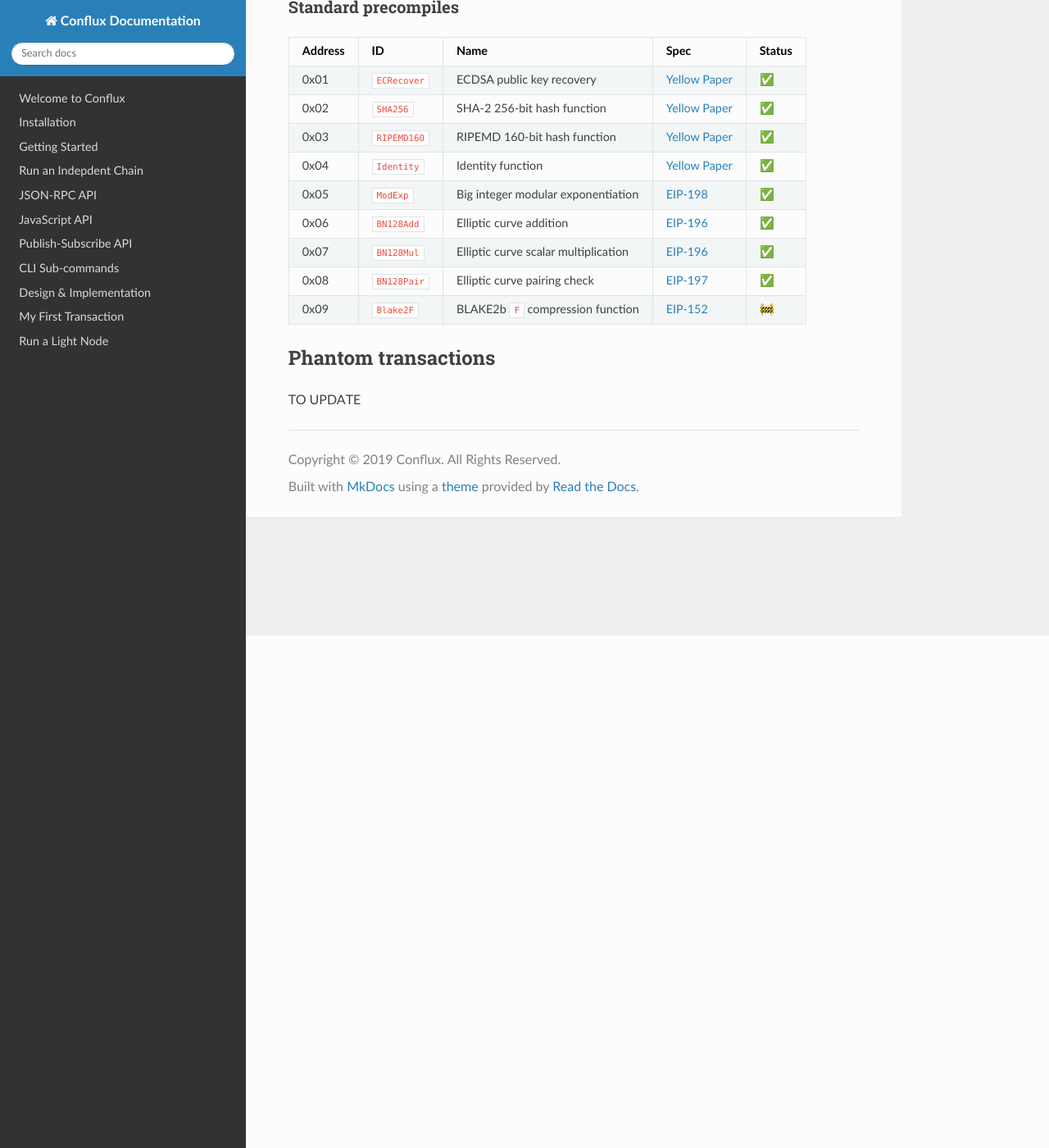
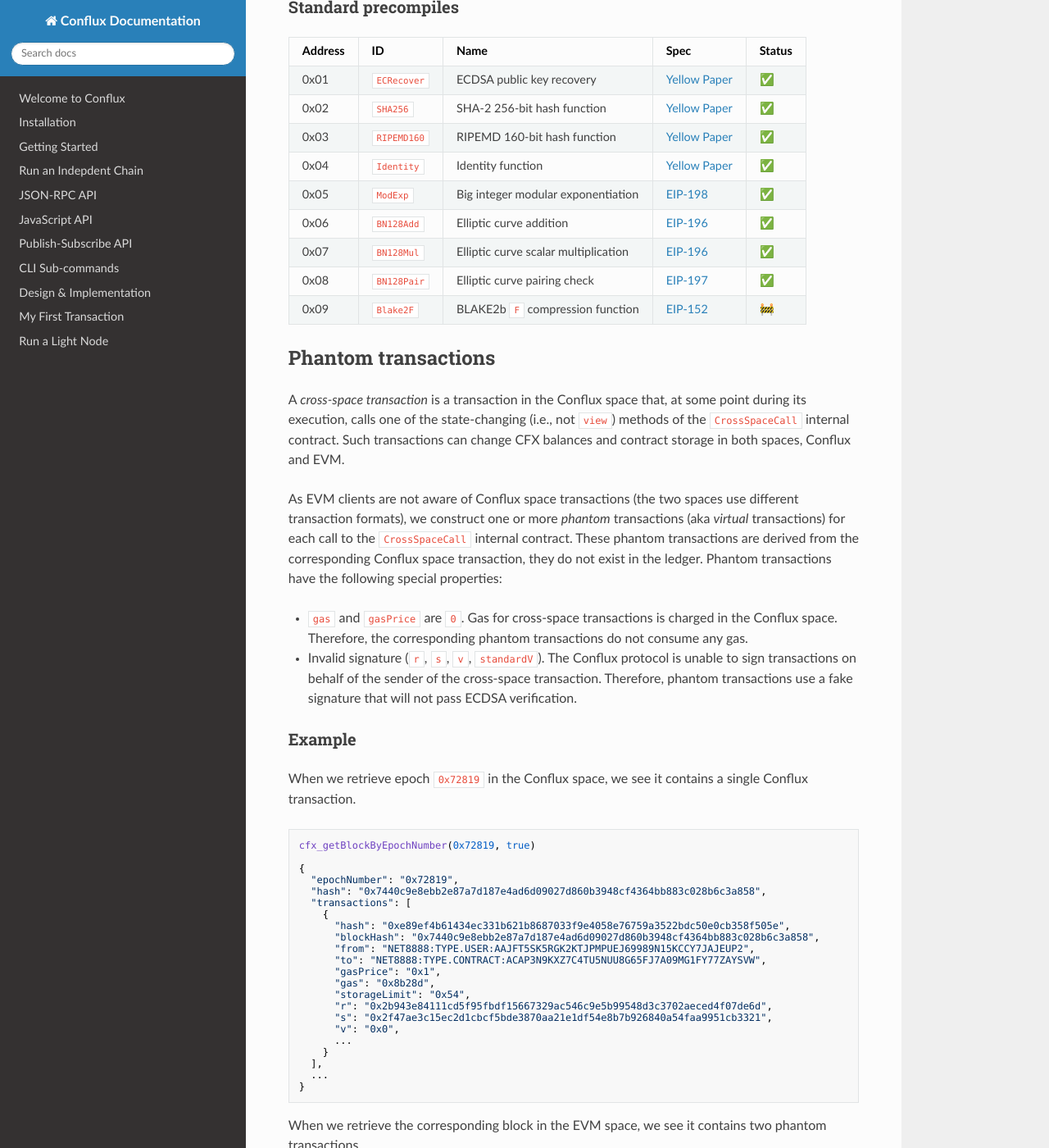
Before and after one commit to Conflux-Chain/conflux-doc, an MkDocs documentation site: the page built from docs/EVM-Space/evm_compatibility.md, in a window 1280 px wide and 1400 px high, scrolled down 625 px. Shown: the whole window at 82% size. Built offline with MkDocs 1.6.1, drawn with Linux system fonts in a browser that asks for light colours; nearby versions of some CDN libraries; some of the changed text lies outside the part shown.

Commit message:
Add section about phantom transactions

````diff
--- a/docs/EVM-Space/evm_compatibility.md
+++ b/docs/EVM-Space/evm_compatibility.md
@@ -47,4 +47,79 @@ Address | ID          | Name                                 | Spec           |
 
 ## Phantom transactions
 
-TO UPDATE
+A *cross-space transaction* is a transaction in the Conflux space that, at some point during its execution, calls one of the state-changing (i.e., not `view`) methods of the `CrossSpaceCall` internal contract.
+Such transactions can change CFX balances and contract storage in both spaces, Conflux and EVM.
+
+As EVM clients are not aware of Conflux space transactions (the two spaces use different transaction formats), we construct one or more *phantom* transactions (aka *virtual* transactions) for each call to the `CrossSpaceCall` internal contract.
+These phantom transactions are derived from the corresponding Conflux space transaction, they do not exist in the ledger.
+Phantom transactions have the following special properties:
+
+- `gas` and `gasPrice` are `0`. Gas for cross-space transactions is charged in the Conflux space. Therefore, the corresponding phantom transactions do not consume any gas.
+- Invalid signature (`r`, `s`, `v`, `standardV`). The Conflux protocol is unable to sign transactions on behalf of the sender of the cross-space transaction. Therefore, phantom transactions use a fake signature that will not pass ECDSA verification.
+
+### Example
+
+When we retrieve epoch `0x72819` in the Conflux space, we see it contains a single Conflux transaction.
+
+```
+cfx_getBlockByEpochNumber(0x72819, true)
+
+{
+  "epochNumber": "0x72819",
+  "hash": "0x7440c9e8ebb2e87a7d187e4ad6d09027d860b3948cf4364bb883c028b6c3a858",
+  "transactions": [
+    {
+      "hash": "0xe89ef4b61434ec331b621b8687033f9e4058e76759a3522bdc50e0cb358f505e",
+      "blockHash": "0x7440c9e8ebb2e87a7d187e4ad6d09027d860b3948cf4364bb883c028b6c3a858",
+      "from": "NET8888:TYPE.USER:AAJFT5SK5RGK2KTJPMPUEJ69989N15KCCY7JAJEUP2",
+      "to": "NET8888:TYPE.CONTRACT:ACAP3N9KXZ7C4TU5NUU8G65FJ7A09MG1FY77ZAYSVW",
+      "gasPrice": "0x1",
+      "gas": "0x8b28d",
+      "storageLimit": "0x54",
+      "r": "0x2b943e84111cd5f95fbdf15667329ac546c9e5b99548d3c3702aeced4f07de6d",
+      "s": "0x2f47ae3c15ec2d1cbcf5bde3870aa21e1df54e8b7b926840a54faa9951cb3321",
+      "v": "0x0",
+      ...
+    }
+  ],
+  ...
+}
+```
+
+When we retrieve the corresponding block in the EVM space, we see it contains two phantom transactions.
+
+```
+eth_getBlockByNumber(0x72819, true)
+
+{
+  "hash": "0x7440c9e8ebb2e87a7d187e4ad6d09027d860b3948cf4364bb883c028b6c3a858",
+  "number": "0x72819",
+  "transactions": [
+    {
+      "hash": "0xfcdcf304b6b9dc263625b0924efaf3a7eb7044a17d27c0b8d631025b55d1147e",
+      "blockHash": "0x7440c9e8ebb2e87a7d187e4ad6d09027d860b3948cf4364bb883c028b6c3a858",
+      "from": "0x0000000000000000000000000000000000000000",
+      "to": "0xf709629eee416c2d2a53692d38f1568538d8022f",
+      "gasPrice": "0x0",
+      "gas": "0x0",
+      "r": "0x1",
+      "s": "0x1",
+      "v": "0x4593",
+      ...
+    },
+    {
+      "hash": "0xca2f5c5848458bea556f99e626db7108377d600e24add1920c4106358a1a5502",
+      "blockHash": "0x7440c9e8ebb2e87a7d187e4ad6d09027d860b3948cf4364bb883c028b6c3a858",
+      "from": "0xf709629eee416c2d2a53692d38f1568538d8022f",
+      "to": "0xdacf3af269b55ece5fe3239626a27f2a76c48245",
+      "gasPrice": "0x0",
+      "gas": "0x0",
+      "r": "0x1",
+      "s": "0x1",
+      "v": "0x4593",
+      ...
+    }
+  ],
+  ...
+}
+```
````
